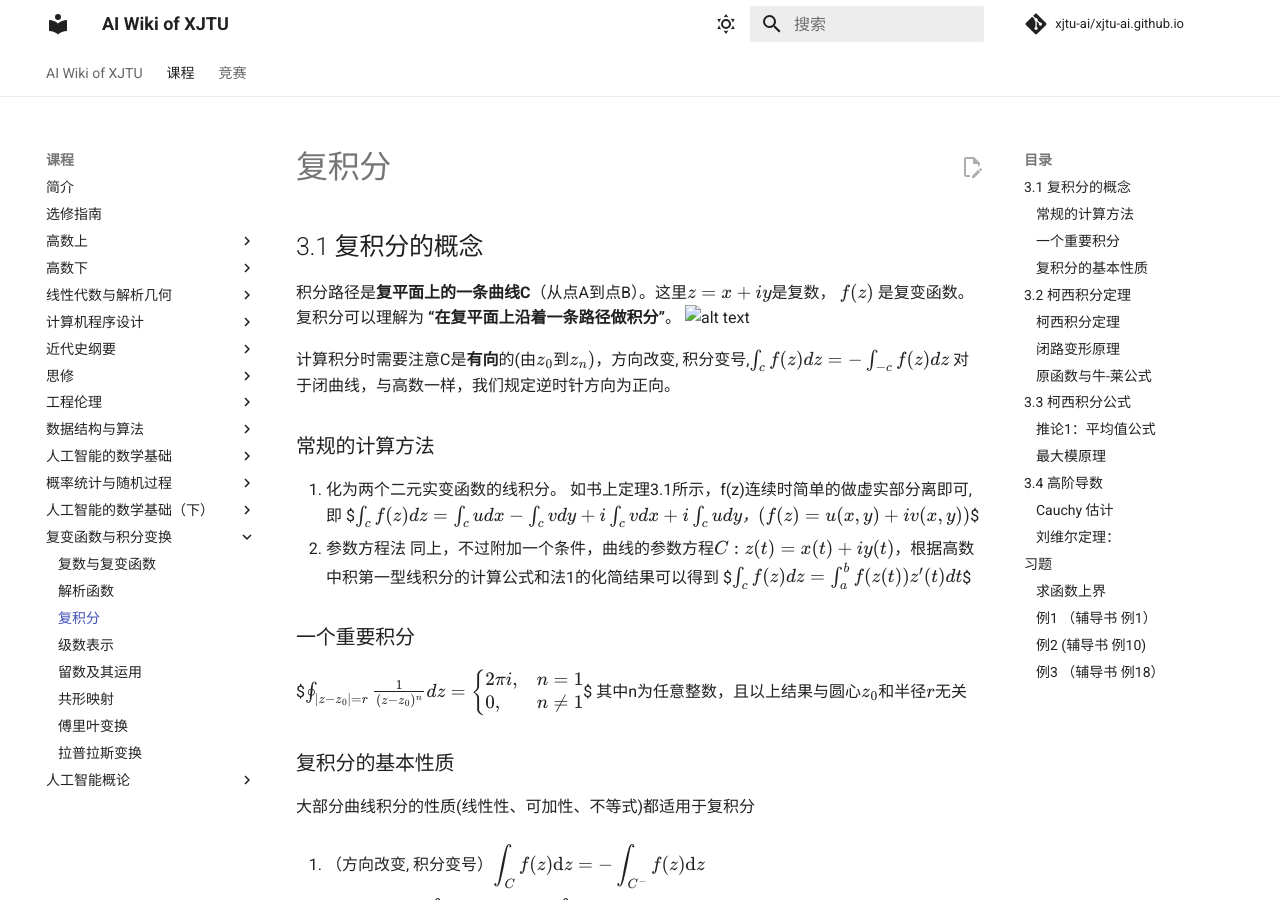
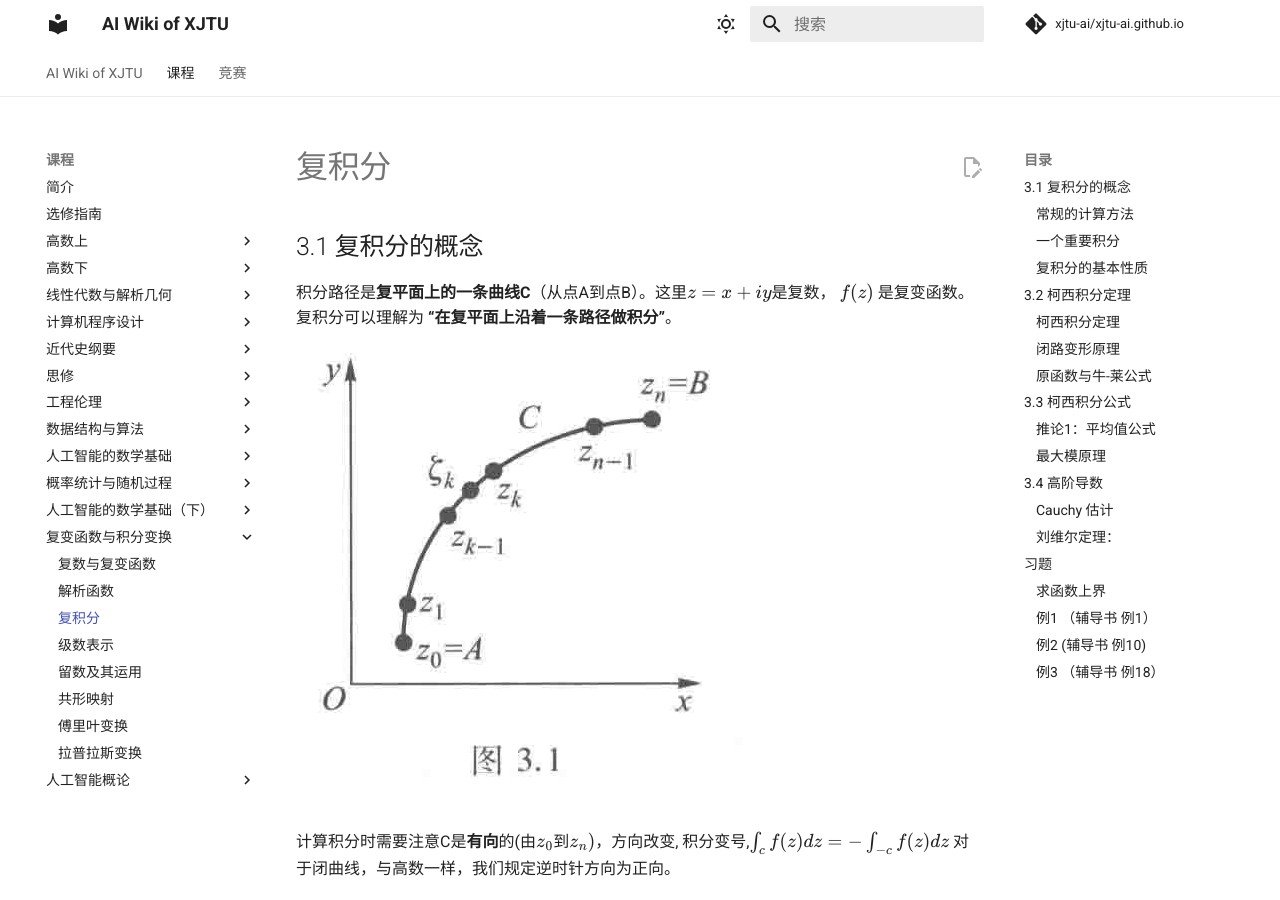
Before and after one commit to xjtu-ai/xjtu-ai.github.io, an MkDocs documentation site: the page built from docs/course/complex/第三章.md, in a window 1280 px wide and 900 px high. Built offline with MkDocs 1.6.1 and Material for MkDocs 9.7.7, drawn with Linux system fonts in a browser that asks for light colours; comment, search, counter and statistics services are not loaded.

Commit message:
hotfix(Complex): 修复mkdocs的编译问题 - 修复文件中的反斜杠 - 修复引起误会的括号，加入转义符

```diff
--- a/docs/course/complex/第三章.md
+++ b/docs/course/complex/第三章.md
@@ -1,6 +1,6 @@
 ## 3.1 复积分的概念
 积分路径是**复平面上的一条曲线C**（从点A到点B）。这里$z = x + iy$是复数， $f(z)$ 是复变函数。复积分可以理解为 **“在复平面上沿着一条路径做积分”**。
-![alt text](<assets\image5.png>)
+![alt text](assets/image5.png)
 
 计算积分时需要注意C是**有向**的(由$z_{0}$到$z_{n})$，方向改变, 积分变号,$\int_{c}f(z)dz=-\int_{-c}f(z)dz$
 对于闭曲线，与高数一样，我们规定逆时针方向为正向。
```
Also changed, not shown: docs/course/csai2/4/4_6.md (+1 -1 lines).
